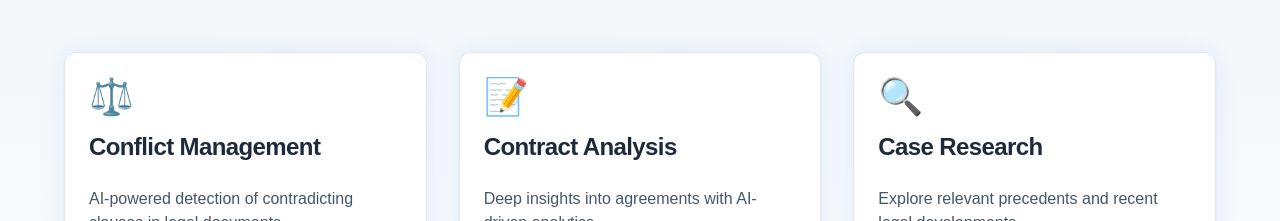
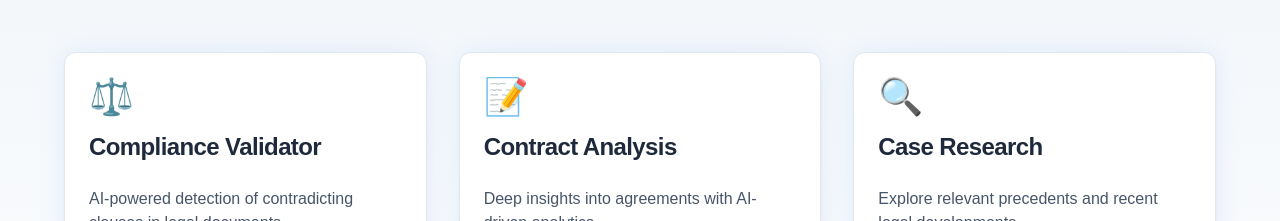
Before and after one commit to godfather979/shh, a React (Vite) app in the folder client/: page / in a window 1280 px wide. Shown: the part 1000-1221 px from the top of the page. Built offline with nearby package versions, Linux system fonts and the light colour scheme; a web font is replaced by a local one.

Commit message:
nav landnng

```diff
--- a/client/src/pages/apnaLanding.jsx
+++ b/client/src/pages/apnaLanding.jsx
@@ -30,10 +30,10 @@ const LegalAI = () => {
   const tools = [
     {
       id: 1,
-      title: "Conflict Management",
+      title: "Compliance Validator",
       description: "AI-powered detection of contradicting clauses in legal documents",
       icon: "⚖️",
-      link: "/conflict-management",
+      link: "/compliance-validator",
     },
     {
       id: 2,
```
